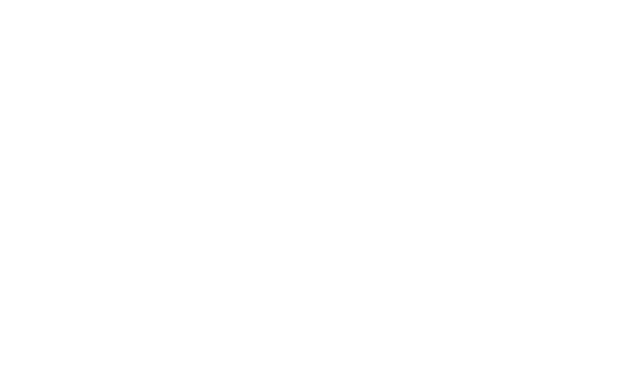
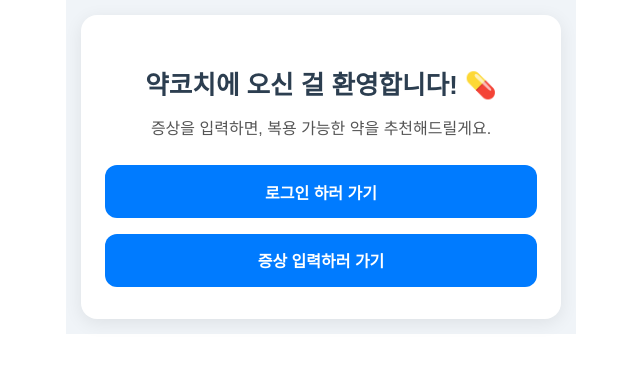
Before and after one commit to OppSpark/YaccCoach, a React (Create React App) app in the folder yacc-frontend/: page / in a window 1280 px wide. Before the commit this address had no page. Shown: the top 372 px of the page, without its empty margins (319-959 px from the left). Built offline with nearby package versions, Linux system fonts and the light colour scheme.

Commit message:
메인 컴포넌트 추가: main.jsx 및 main.css 파일 생성, 기본 레이아웃 및 스타일 정의

```diff
--- /dev/null
+++ b/yacc-frontend/src/components/main/main.css
@@ -0,0 +1,57 @@
+/* 전체 레이아웃 */
+.main-container {
+  padding: 15px;
+  max-width: 480px;
+  margin: 0 auto;
+  background-color: #f0f4f8;
+  font-family: 'Apple SD Gothic Neo', sans-serif;
+}
+
+/* 카드 박스 */
+.main-card {
+  background-color: #ffffff;
+  padding: 2rem 1.5rem;
+  border-radius: 16px;
+  box-shadow: 0 4px 18px rgba(0, 0, 0, 0.08);
+  text-align: center;
+}
+
+/* 타이틀 */
+.main-card h1 {
+  font-size: 1.6rem;
+  margin-bottom: 1rem;
+  color: #2c3e50;
+}
+
+/* 설명 */
+.main-card p {
+  font-size: 1rem;
+  color: #555;
+  line-height: 1.5;
+  margin-bottom: 1.5rem;
+}
+
+/* 버튼 묶음 */
+.button-group {
+  display: flex;
+  flex-direction: column;
+  gap: 1rem;
+}
+
+/* 버튼 스타일 */
+.main-button {
+  display: block;
+  padding: 0.9rem 1rem;
+  background-color: #007bff;
+  color: white;
+  text-decoration: none;
+  font-weight: bold;
+  border-radius: 12px;
+  font-size: 16px;
+  transition: background-color 0.25s ease;
+  text-align: center;
+}
+
+.main-button:hover {
+  background-color: #0056b3;
+}
--- /dev/null
+++ b/yacc-frontend/src/components/main/main.jsx
@@ -0,0 +1,20 @@
+import React from 'react';
+import { Link } from 'react-router-dom';
+import './main.css';
+
+const Main = () => {
+    return (
+        <div className="main-container">
+            <div className="main-card">
+                <h1>약코치에 오신 걸 환영합니다! 💊</h1>
+                <p>증상을 입력하면, 복용 가능한 약을 추천해드릴게요.</p>
+                <div className="button-group">
+                    <Link to="/login" className="main-button">로그인 하러 가기</Link>
+                    <Link to="/symptom-checker" className="main-button">증상 입력하러 가기</Link>
+                </div>
+            </div>
+        </div>
+    );
+};
+
+export default Main;
--- a/yacc-frontend/src/index.jsx
+++ b/yacc-frontend/src/index.jsx
@@ -2,10 +2,9 @@
 import ReactDOM from 'react-dom/client';
 import './index.css';
 import { BrowserRouter, Routes, Route } from 'react-router-dom';
-import axios from 'axios';
-import DrugInfoApp from './components/examples/App.js';
-import Login from './components/examples/login.js';
-import SymptomChecker from './components/examples/search-components.jsx';
+import Home from './components/main/main.jsx';
+import Login from './components/examples/login/login.jsx';
+import SymptomChecker from './components/examples/search/search-components.jsx';
 
 const root = ReactDOM.createRoot(document.getElementById('root'));
 
@@ -13,6 +12,7 @@
   <React.StrictMode>
     <BrowserRouter>
       <Routes>
+      <Route path="/" element={<Home />} />
         <Route path="/login" element={<Login />} />
         <Route path="/symptom-checker" element={<SymptomChecker />} />
       </Routes>
```
Also changed, not shown: yacc-frontend/src/logo.svg (deleted).
